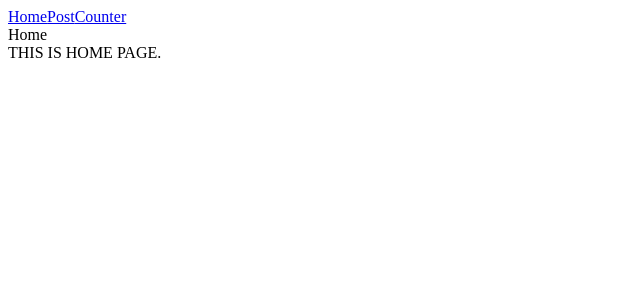
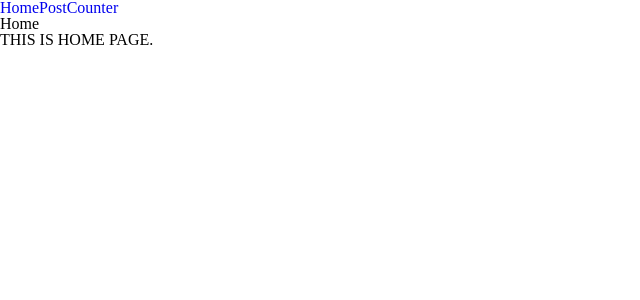
Before and after one commit to alstn113/react-webpack, a React app: page / in a window 1280 px wide. Shown: the top 300 px of the page, without its empty margins (0-640 px from the left). Built offline with nearby package versions, Linux system fonts and the light colour scheme.

Commit message:
feat : add emotion

```diff
--- a/package.json
+++ b/package.json
@@ -8,6 +8,8 @@
     "build": "webpack --config config/webpack.prod.js"
   },
   "dependencies": {
+    "@emotion/react": "^11.9.3",
+    "@emotion/styled": "^11.9.3",
     "@tanstack/react-query": "^4.0.3",
     "@tanstack/react-query-devtools": "^4.0.3",
     "axios": "^0.27.2",
@@ -23,6 +25,7 @@
     "@babel/preset-env": "^7.18.9",
     "@babel/preset-react": "^7.18.6",
     "@babel/preset-typescript": "^7.18.6",
+    "@emotion/babel-plugin": "^11.9.2",
     "@types/react": "^18.0.15",
     "@types/react-dom": "^18.0.6",
     "babel-loader": "^8.2.5",
--- a/src/index.tsx
+++ b/src/index.tsx
@@ -4,6 +4,7 @@
 import { BrowserRouter } from "react-router-dom";
 import { QueryClient, QueryClientProvider } from "@tanstack/react-query";
 import { ReactQueryDevtools } from "@tanstack/react-query-devtools";
+import MyThemeProvider from "./styles/MyThemeProvider";
 
 const queryClient = new QueryClient({
   defaultOptions: {
@@ -17,9 +18,11 @@
 ReactDOM.createRoot(document.getElementById("root") as HTMLElement).render(
   <React.StrictMode>
     <QueryClientProvider client={queryClient}>
-      <BrowserRouter>
-        <App />
-      </BrowserRouter>
+      <MyThemeProvider>
+        <BrowserRouter>
+          <App />
+        </BrowserRouter>
+      </MyThemeProvider>
       <ReactQueryDevtools initialIsOpen />
     </QueryClientProvider>
   </React.StrictMode>
--- /dev/null
+++ b/src/styles/GlobalStyles.tsx
@@ -0,0 +1,41 @@
+import { Global, css } from '@emotion/react';
+import reset from '../../src/styles/reset';
+const GlobalStyles = () => {
+  return (
+    <>
+      <Global styles={reset} />
+      <Global
+        styles={css`
+          *,
+          *::before,
+          *::after {
+            box-sizing: border-box;
+          }
+          input {
+            outline: none;
+            border: none;
+          }
+          button {
+            border: none;
+            outline: none;
+            background: none;
+            cursor: pointer;
+          }
+          a {
+            text-decoration: none;
+          }
+          @font-face {
+            font-family: 'BMEULJIRO';
+            src: url('https://cdn.jsdelivr.net/gh/projectnoonnu/noonfonts_twelve@1.0/BMEULJIRO.woff')
+              format('woff');
+            font-weight: normal;
+            font-style: normal;
+            font-display: swap;
+          }
+        `}
+      />
+    </>
+  );
+};
+
+export default GlobalStyles;
--- /dev/null
+++ b/src/styles/MyThemeProvider.tsx
@@ -0,0 +1,18 @@
+import { ThemeProvider } from '@emotion/react';
+import GlobalStyles from './GlobalStyles';
+import theme from '../../src/styles/theme';
+
+interface Props {
+  children: React.ReactNode;
+}
+
+const MyThemeProvider = ({ children }: Props) => {
+  return (
+    <ThemeProvider theme={theme}>
+      <GlobalStyles />
+      {children}
+    </ThemeProvider>
+  );
+};
+
+export default MyThemeProvider;
--- /dev/null
+++ b/src/styles/emotion.d.ts
@@ -0,0 +1,5 @@
+import '@emotion/react';
+
+declare module '@emotion/react' {
+  export interface Theme {}
+}
--- /dev/null
+++ b/src/styles/reset.ts
@@ -0,0 +1,135 @@
+import { css } from '@emotion/react';
+
+/* http://meyerweb.com/eric/tools/css/reset/
+   v2.0 | 20110126
+   License: none (public domain)
+*/
+
+const reset = css`
+  html,
+  body,
+  div,
+  span,
+  applet,
+  object,
+  iframe,
+  h1,
+  h2,
+  h3,
+  h4,
+  h5,
+  h6,
+  p,
+  blockquote,
+  pre,
+  a,
+  abbr,
+  acronym,
+  address,
+  big,
+  cite,
+  code,
+  del,
+  dfn,
+  em,
+  img,
+  ins,
+  kbd,
+  q,
+  s,
+  samp,
+  small,
+  strike,
+  strong,
+  sub,
+  sup,
+  tt,
+  var,
+  b,
+  u,
+  i,
+  center,
+  dl,
+  dt,
+  dd,
+  ol,
+  ul,
+  li,
+  fieldset,
+  form,
+  label,
+  legend,
+  table,
+  caption,
+  tbody,
+  tfoot,
+  thead,
+  tr,
+  th,
+  td,
+  article,
+  aside,
+  canvas,
+  details,
+  embed,
+  figure,
+  figcaption,
+  footer,
+  header,
+  hgroup,
+  menu,
+  nav,
+  output,
+  ruby,
+  section,
+  summary,
+  time,
+  mark,
+  audio,
+  video {
+    margin: 0;
+    padding: 0;
+    border: 0;
+    font-size: 100%;
+    font: inherit;
+    vertical-align: baseline;
+  }
+  /* HTML5 display-role reset for older browsers */
+  article,
+  aside,
+  details,
+  figcaption,
+  figure,
+  footer,
+  header,
+  hgroup,
+  menu,
+  nav,
+  section {
+    display: block;
+  }
+  body {
+    line-height: 1;
+  }
+  ol,
+  ul {
+    list-style: none;
+  }
+  blockquote,
+  q {
+    quotes: none;
+  }
+  blockquote:before,
+  blockquote:after,
+  q:before,
+  q:after {
+    content: '';
+    content: none;
+  }
+  table {
+    border-collapse: collapse;
+    border-spacing: 0;
+  }
+`;
+
+export default reset;
--- /dev/null
+++ b/src/styles/theme.ts
@@ -0,0 +1,3 @@
+const theme = {};
+
+export default theme;
```
Also changed, not shown: src/styles/shared.ts (added, +7 -0 lines), .babelrc, 2 other files (tests, documents, lock files or other folders).
